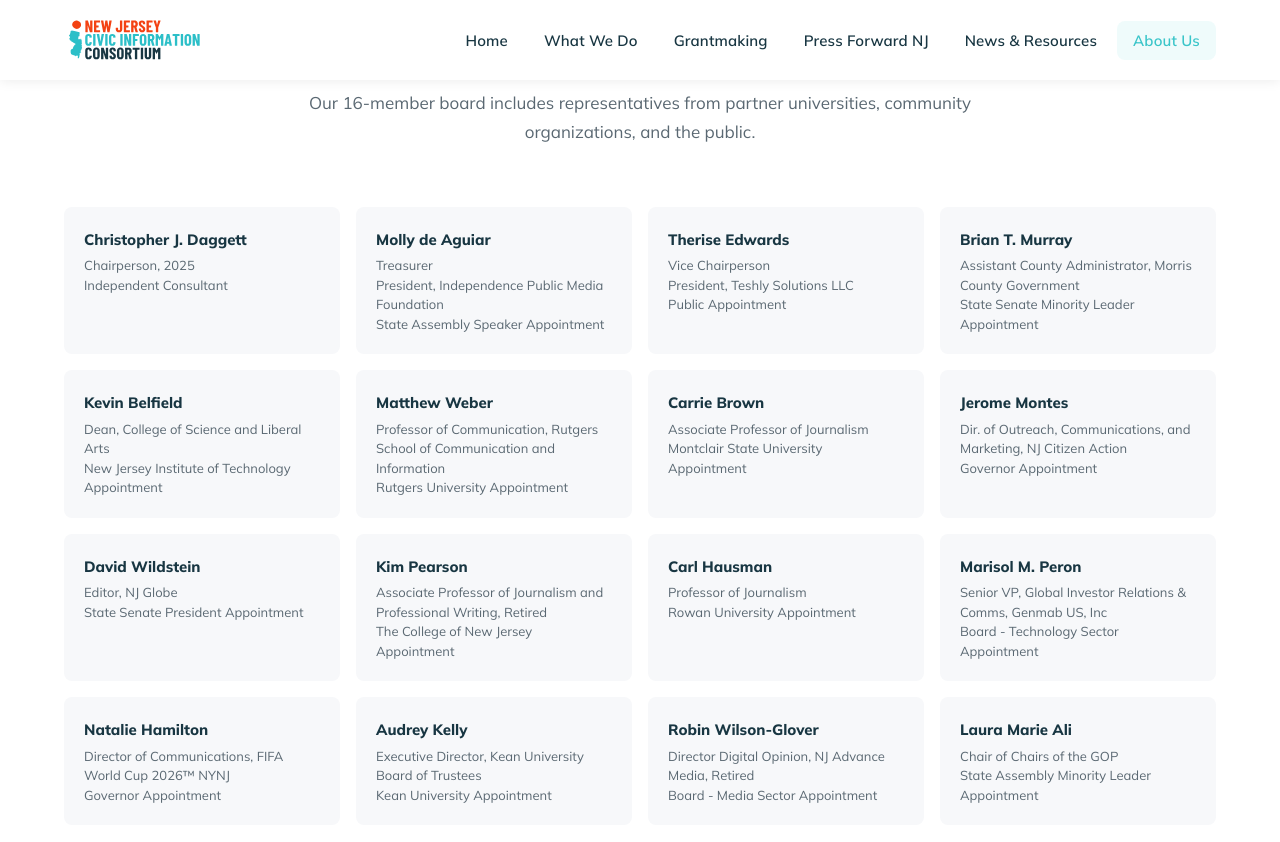
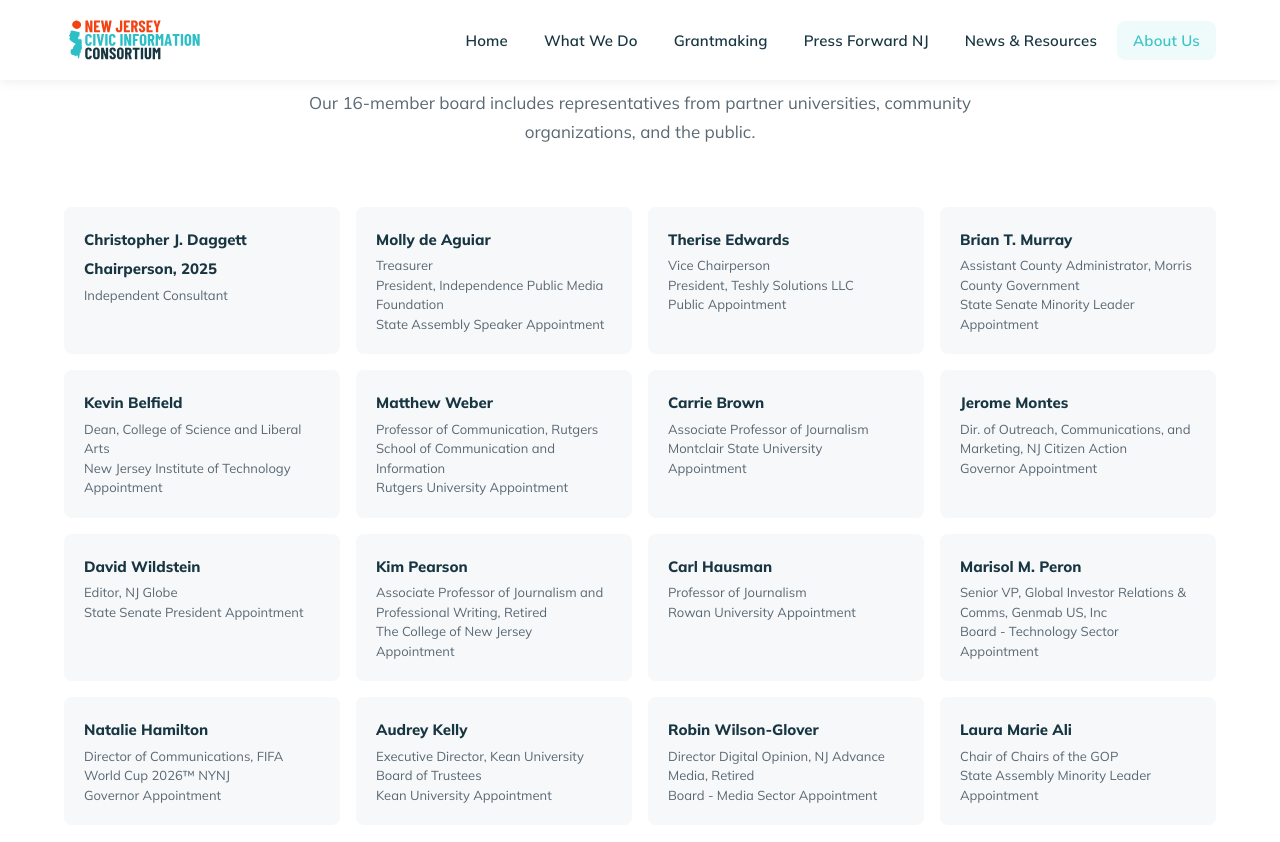
Before and after one commit to madi-mccool/njcivicinfo, a Jekyll site: the page built from docs/aboutus.md, in a window 1280 px wide and 900 px high, scrolled down 2277 px. Shown: the top 842 px of the window. Built offline with Jekyll 4.4.1, drawn with Linux system fonts in a browser that asks for light colours.

```diff
--- a/docs/aboutus.md
+++ b/docs/aboutus.md
@@ -110,7 +110,7 @@ permalink: /about/
     <div class="board-grid">
       <div class="board-member">
         <strong>Christopher J. Daggett</strong>
-        <span>Chairperson, 2025</span>
+        <strong>Chairperson, 2025</strong>
         <span>Independent Consultant</span>
       </div>
       <div class="board-member">
```
